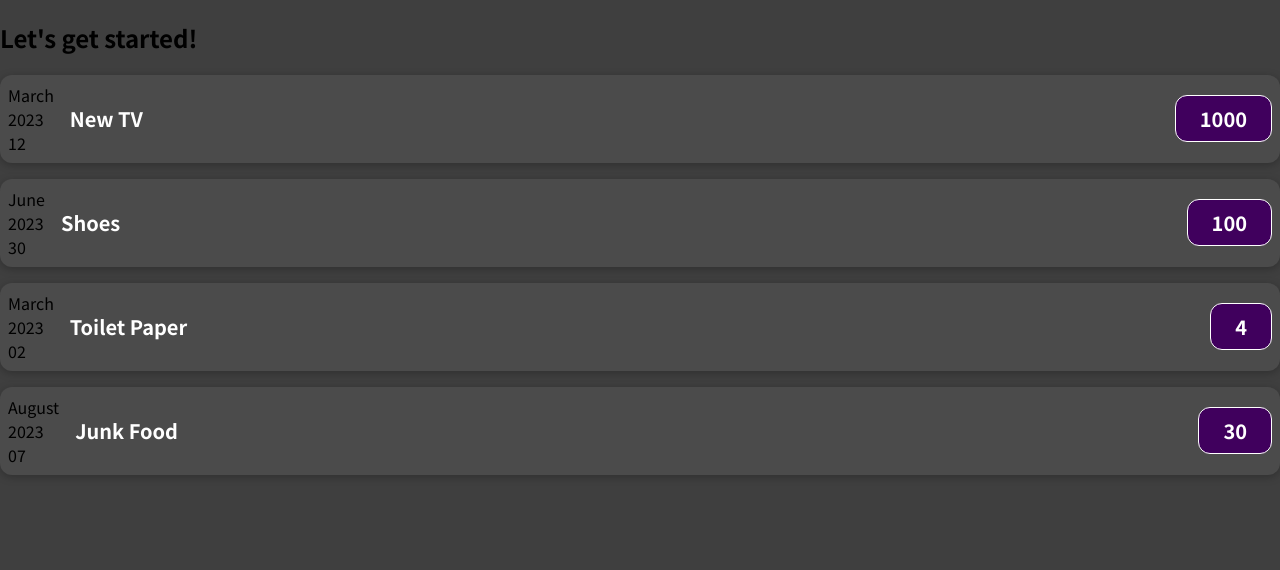
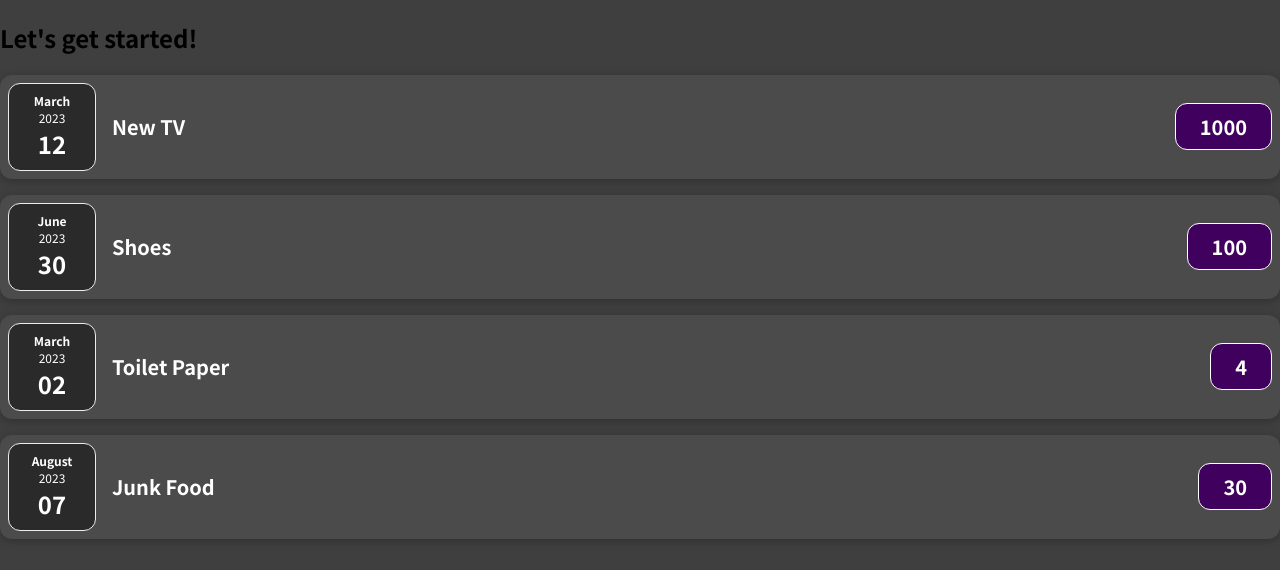
Before and after one commit to abdulmukid/react_expense_app, a JavaScript app: page / in a window 1280 px wide. Shown: the top 570 px of the page. Built offline with nearby package versions, Linux system fonts and the light colour scheme.

Commit message:
extracted Expense Date code to own component

```diff
--- /dev/null
+++ b/src/components/ExpenseDate.css
@@ -0,0 +1,23 @@
+.expense-date {
+    display: flex;
+    flex-direction: column;
+    width: 5.5rem;
+    height: 5.5rem;
+    border: 1px solid #ECECEC;
+    background-color: #2A2A2A;
+    color: white;
+    border-radius: 12px;
+    align-items: center;
+    justify-content: center;
+  }
+  .expense-date__month {
+    font-size: 0.75rem;
+    font-weight: bold;
+  }
+  .expense-date__year {
+    font-size: 0.75rem;
+  }
+  .expense-date__day {
+    font-size: 1.5rem;
+    font-weight: bold;
+  }
--- /dev/null
+++ b/src/components/ExpenseDate.js
@@ -0,0 +1,17 @@
+import './ExpenseDate.css';
+
+function ExpenseDate({expenseDate}) {
+  const month = expenseDate.toLocaleString("en-US", { month: "long" });
+  const day = expenseDate.toLocaleString("en-US", { day: "2-digit" });
+  const year = expenseDate.getFullYear();
+
+  return (
+    <div className="expense-date">
+      <div className="expense-date__month">{month}</div>
+      <div className="expense-date__year">{year}</div>
+      <div className="expense-date__day">{day}</div>
+    </div>
+  );
+}
+
+export default ExpenseDate;
--- a/src/components/ExpenseModule.js
+++ b/src/components/ExpenseModule.js
@@ -1,18 +1,12 @@
+import ExpenseDate from './ExpenseDate';
 import './ExpenseModule.css';
-// de-structor the incoming props paramter here to make the values more clear
+
+// destructor the incoming props paramter here to make the values more clear
+// destructered value names Must match what they are being passed in as
 function ExpenseModule({date, title, amount}) {
-
-  const month = date.toLocaleString('en-US', {month: 'long'});
-  const day = date.toLocaleString('en-US', { day: '2-digit'});
-  const year = date.getFullYear();
-
   return (
     <div className='expense-item'>
-      <div>
-        <div>{month}</div>
-        <div>{year}</div>
-        <div>{day}</div>
-      </div>
+      <ExpenseDate expenseDate={date}/>
       <div className='expense-item__description'>
         <h2>{title}</h2>
         <div className='expense-item__price'>{amount}</div>
```
